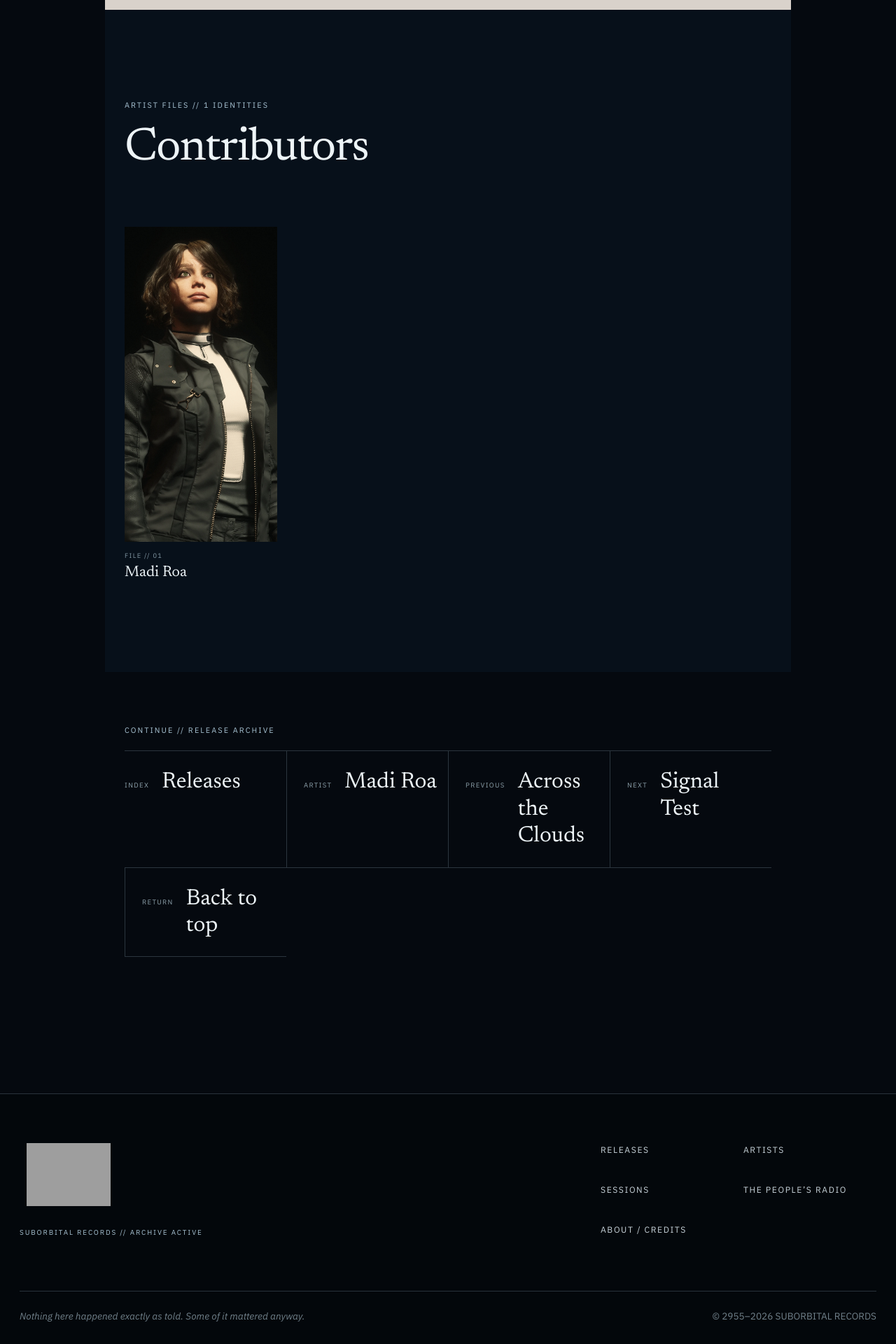
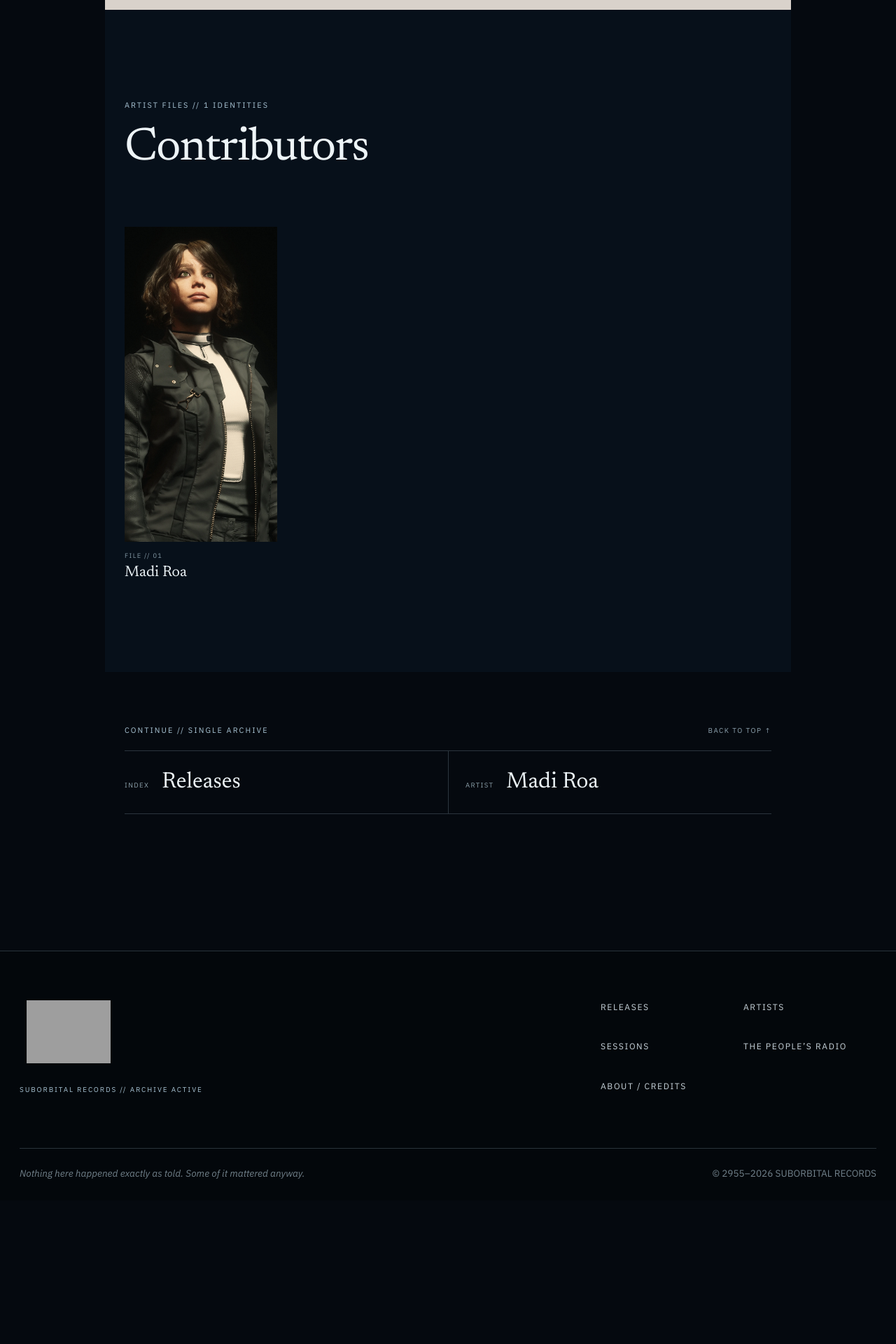
Before and after one commit to yannockverne/suborbital, a Jekyll site: the page built from _releases/sor-002.md, in a window 1280 px wide. Shown: the part 2081-4001 px from the top of the page at 70% size. Built offline with Jekyll 4.4.1, drawn with Linux system fonts in a browser that asks for light colours; after the commit the page ends 3796 px from its top, so only the background shows below that; grey boxes are pictures that could not be loaded.

Commit message:
Scope release navigation by format

```diff
--- a/_layouts/release-single.html
+++ b/_layouts/release-single.html
@@ -46,13 +46,12 @@ layout: release
 
 {% if page.ending.image and page.ending.alt %}<figure class="single-ending reveal"><img src="{{ page.ending.image | relative_url }}" alt="{{ page.ending.alt | escape }}" loading="lazy">{% if page.ending.caption %}<figcaption class="release-shell">{{ page.ending.caption }}</figcaption>{% endif %}</figure>{% endif %}
 
-{% assign published_releases = site.releases | where: "status", "published" | where: "published", true | sort: "sequence" %}
-{% assign previous_release = nil %}{% assign next_release = nil %}{% for candidate in published_releases %}{% if candidate.sequence < page.sequence %}{% assign previous_release = candidate %}{% elsif candidate.sequence > page.sequence and next_release == nil %}{% assign next_release = candidate %}{% endif %}{% endfor %}
+{% assign published_singles = site.releases | where: "status", "published" | where: "published", true | where: "type", "Single" | sort: "sequence" %}
+{% assign previous_release = nil %}{% assign next_release = nil %}{% for candidate in published_singles %}{% if candidate.sequence < page.sequence %}{% assign previous_release = candidate %}{% elsif candidate.sequence > page.sequence and next_release == nil %}{% assign next_release = candidate %}{% endif %}{% endfor %}
 {% assign primary_contributor = single_track.contributors | where: "role", "primary" | first | default: single_track.contributors.first %}{% assign primary_artist = site.artists | where: "slug", primary_contributor.artist | first %}
-<nav class="release-onward single-onward" aria-label="Continue through the release archive"><div class="release-shell reveal"><p class="eyebrow">CONTINUE // RELEASE ARCHIVE</p><div class="release-onward-links">
+<nav class="release-onward single-onward" aria-label="Continue through the single archive"><div class="release-shell reveal"><div class="release-onward-heading"><p class="eyebrow">CONTINUE // SINGLE ARCHIVE</p><a class="release-onward-top" href="#top">Back to top <span aria-hidden="true">↑</span></a></div><div class="release-onward-links">
   <a href="{{ '/releases/' | relative_url }}"><span>INDEX</span>Releases</a>
   {% if primary_artist %}<a href="{{ primary_artist.url | relative_url }}"><span>ARTIST</span>{{ primary_artist.name | default: primary_artist.title }}</a>{% endif %}
-  {% if previous_release %}<a href="{{ previous_release.url | relative_url }}"><span>PREVIOUS</span>{{ previous_release.title }}</a>{% endif %}
-  {% if next_release %}<a href="{{ next_release.url | relative_url }}"><span>NEXT</span>{{ next_release.title }}</a>{% endif %}
-  <a href="#top"><span>RETURN</span>Back to top</a>
+  {% if previous_release %}<a href="{{ previous_release.url | relative_url }}"><span>PREVIOUS SINGLE</span>{{ previous_release.title }}</a>{% endif %}
+  {% if next_release %}<a href="{{ next_release.url | relative_url }}"><span>NEXT SINGLE</span>{{ next_release.title }}</a>{% endif %}
 </div></div></nav>
```
Also changed, not shown: _layouts/release-ep.html (+5 -6 lines), assets/css/style.css.
